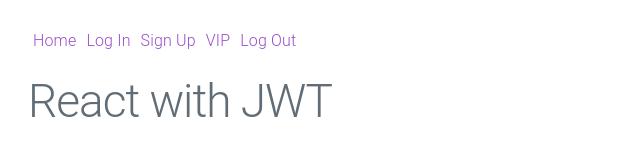
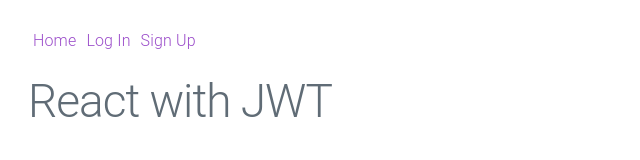
Before and after one commit to philuchansky/react-express-jwt, a React (Create React App) app in the folder client/: page / in a window 1280 px wide. Shown: the top 160 px of the page, without its empty margins (0-640 px from the left). Built offline with nearby package versions, Linux system fonts and the light colour scheme.

Commit message:
conditional rendering of <NavBar /> Links

```diff
--- a/client/src/App.jsx
+++ b/client/src/App.jsx
@@ -30,7 +30,9 @@
 		const { currentUser } = this.state
 		return (
 			<div className='App'>
-				<NavBar />
+
+				<NavBar currentUser={currentUser} />
+
 				<Switch>
 					<Route path="/login" render={(props) => {
 						return <LogIn {...props} onLoginSuccess={this.onLoginSuccess.bind(this)} />
--- a/client/src/NavBar.jsx
+++ b/client/src/NavBar.jsx
@@ -5,10 +5,20 @@
 	return (
 		<div className='NavBar'>
 			<Link to="/">Home</Link>
-			<Link to="/login">Log In</Link>
-			<Link to="/signup">Sign Up</Link>
-			<Link to="/vip">VIP</Link>
-			<Link to="/logout">Log Out</Link>
+			{props.currentUser
+				? (
+					<span>
+						<Link to="/vip">VIP</Link>
+						<Link to="/logout">Log Out</Link>
+					</span>
+				)
+				: (
+					<span>
+						<Link to="/login">Log In</Link>
+						<Link to="/signup">Sign Up</Link>
+					</span>
+				)
+			}
 		</div>
 	)
 }
```
